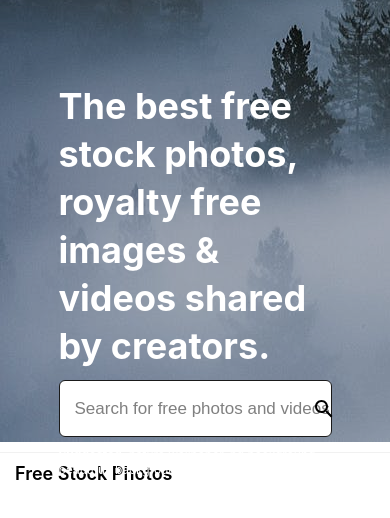
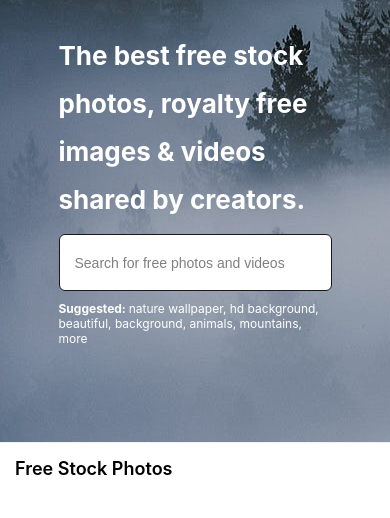
Before and after one commit to moralessa/Pexels-Clone, a website built with webpack: page dist/index.html in a window 390 px wide. Shown: the part 58-576 px from the top of the page. Built offline with nearby package versions, Linux system fonts and the light colour scheme; no server answers.

Commit message:
added responsive design

```diff
--- a/src/index.js
+++ b/src/index.js
@@ -10,6 +10,7 @@ const heroForm = document.getElementById('hero-form');
 const columnOne = document.getElementById('col-1');
 const columnTwo = document.getElementById('col-2');
 const columnThree = document.getElementById('col-3');
+const heroText = document.querySelector('.hero-text-container');
 let photosArr;
 let count = 0;
 
@@ -76,12 +77,10 @@ window.addEventListener('scroll',() =>{ // Event Listener that appends populatio
     }
 })
 
-window.addEventListener('scroll', () =>{ // Event listener for nav toggle functionality
-    navToggle();
-})
+window.addEventListener('scroll', navToggle); // Event listener for nav toggle functionality
 
 function navToggle(){ //nav toggle
-    if(window.scrollY > (heroForm.offsetHeight + heroForm.offsetTop)){
+    if(window.scrollY > (heroForm.offsetHeight + heroText.offsetTop)){
         nav.classList.add('dark');
     }else{
         nav.classList.remove('dark');
--- a/src/styles.scss
+++ b/src/styles.scss
@@ -95,6 +95,10 @@ nav{
                     font-weight: 400;
                     color: gray;
                     font-size: 17px;
+
+                    @media only screen and (max-width: 600px) {
+                        font-size: 14px;
+                    }
                 }
             }
 
@@ -104,6 +108,10 @@ nav{
                 position: absolute;
                 top: 10%;
                 left: 92%;
+
+                @media only screen and (max-width: 600px) {
+                    display: none;
+                }
             }
         }
     }
@@ -129,6 +137,10 @@ nav{
         width: 100%;
         display: grid;
         place-items: center;
+
+        @media only screen and (max-width: 600px) {
+            top: 18%;
+        }
     }
 
     .hero-text-container{
@@ -141,6 +153,10 @@ nav{
         line-height: 3rem;
         color: white;
         font-weight: 700;
+
+        @media only screen and (max-width: 600px) {
+            font-size: 26px;
+        }
     }
 
     form{
@@ -184,6 +200,10 @@ nav{
                     font-weight: 400;
                     color: gray;
                     font-size: 17px;
+
+                    @media only screen and (max-width: 600px) {
+                        font-size: 14px;
+                    }
                 }
             }
 
@@ -191,6 +211,10 @@ nav{
                 position: absolute;
                 top: 30%;
                 left: 93%;
+
+                @media only screen and (max-width: 600px) {
+                    display: none;
+                }
             }
         }
     }
@@ -211,14 +235,12 @@ nav{
 
 main{//main styling
     border-top: 1px solid #f1f1f1;
-    margin-top: 10px;
-    padding-top: 10px;
-
     .main-header{
         display: flex;
+        width: 100%;
         max-width: 1500px;
         justify-content: flex-start;
-        margin-bottom: 15px;
+        margin: 15px auto;
 
         h5{
             padding-left: 15px;
@@ -234,7 +256,6 @@ main{//main styling
         align-items: flex-start;
         width: 100%;
         max-width: 1500px;
-        min-width: 600px;
         margin: auto;
 
         .image-column{
```
Also changed, not shown: dist/main.js.
